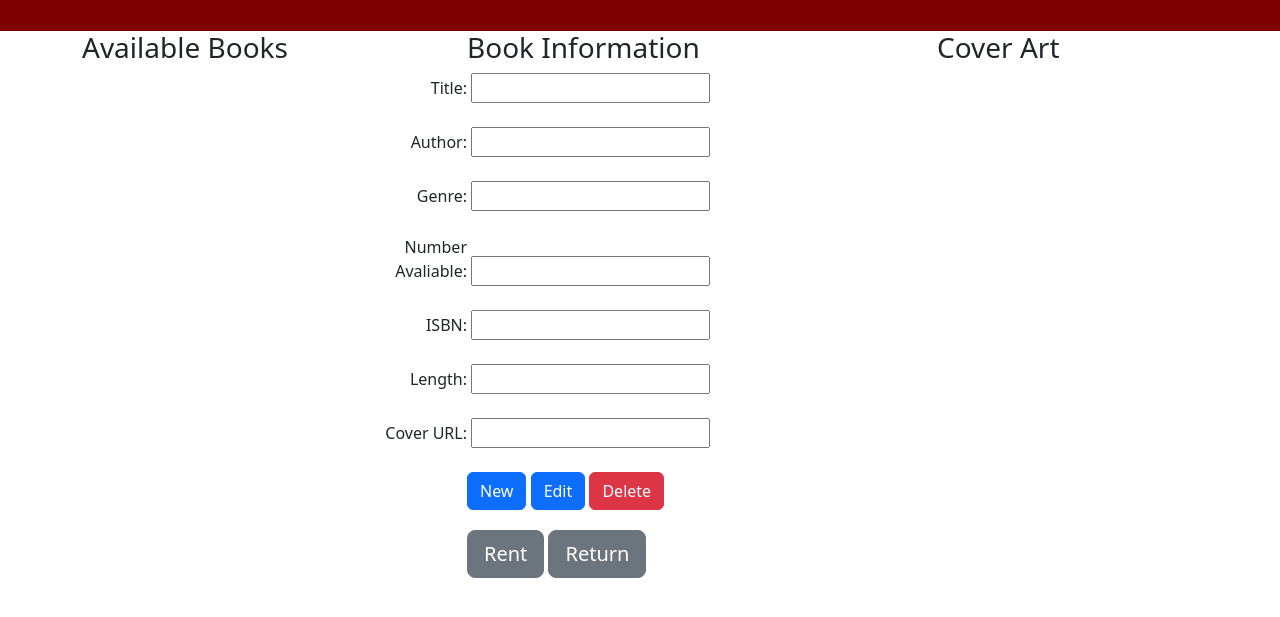
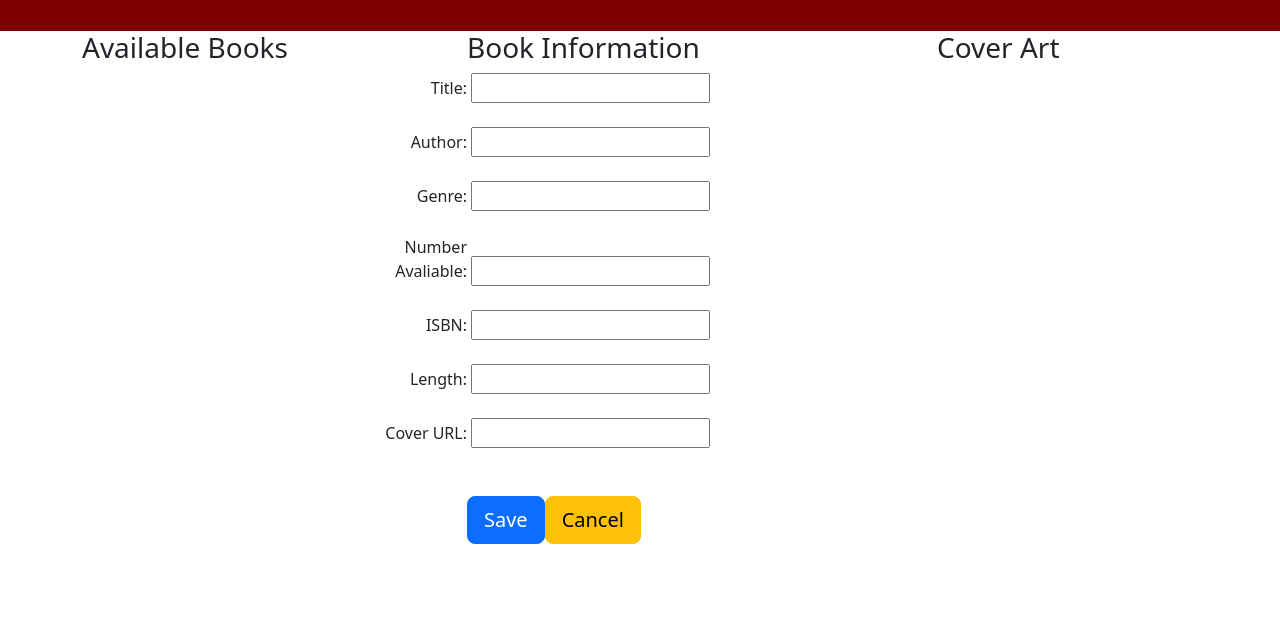
Before and after one commit to UAMIS221-321/mis-221-pa6-mcskelton, a plain HTML site: page client/index.html in a window 1280 px wide. Both pictures are taken after a click on the button "New". Shown: the part 121-738 px from the top of the page. Drawn offline with nearby package versions, Linux system fonts and the light colour scheme; no server answers.

Commit message:
save and cancel  buttons not hiding

```diff
--- a/client/index.html
+++ b/client/index.html
@@ -47,7 +47,7 @@
                 <div class="btnRow">
                     <button id="newButton" class="btn btn-primary" onclick = "handleNewClick()">New</button>
                     <button id="editButton" class="btn btn-primary" onclick="handleEditClick()">Edit</button>
-                    <button id="deleteButton" class="btn btn-danger " onclick= "handleDeleteclick()">Delete</button><br>
+                    <button id="deleteButton" class="btn btn-danger " onclick= "handleDeleteClick()">Delete</button><br>
                     <button id="rentButton" class="btn btn-secondary btn-lg btnBottom" onclick="handleRentClick()">Rent</button>
                     <button id="returnButton" class="btn btn-secondary btn-lg btnBottom" onclick="handleReturnClick()">Return</button>
                     <span id="saveButton"></span>
--- a/client/resources/scripts/index.js
+++ b/client/resources/scripts/index.js
@@ -3,7 +3,7 @@ function handleOnLoad(){
 }
 
 function handleOnChange(){
-    const selectedId = getElementById("selectListBox").value;
+    const selectedId = document.getElementById("selectListBox").value;
     bookList.forEach((book)=>{
         if(book.id == selectedId){
             myBook = book;
@@ -16,8 +16,8 @@ function handleOnChange(){
 function handleEditClick(){
     makeEditable();
     hideButtons();
-    var bettonHtml = "<button class=\"btn btn-primary btn-lg\"onclick=\"handeEditSave("+myBook.id+")\">Save<\button>"
-    buttonHtml += "<button class=\"btn btn-warning btn-cancle\" onclick=\"handleCancelSave()\"<Cancel<\button>"
+    var bettonHtml = "<button class=\"btn btn-primary btn-lg\"onclick=\"handeEditSave("+myBook.id+")\">Save</button>"
+    buttonHtml += "<button class=\"btn btn-warning btn-cancle\" onclick=\"handleCancelSave()\">Cancel</button>"
     document.getElementById("saveButton").innerHTML = buttonHtml;
     document.getElementById("saveButton").style.display = "inline-block";
 }
@@ -26,8 +26,8 @@ function handleNewClick(){
     makeEditable();
     hideButtons();
     blankFields();
-    var buttonHtml = "<button class=\"btn btn-primary btn-lg\" onclick=\"handleNewSave()\">Save<\button>"
-    buttonHtml += "<button class=\"btn btn-warning btn-lg btn-cancle\" onclick=\"handleCancelSave()\">Cancel<\button>"
+    var buttonHtml = "<button class=\"btn btn-primary btn-lg\" onclick=\"handleNewSave()\">Save</button>"
+    buttonHtml += "<button class=\"btn btn-warning btn-lg btn-cancle\" onclick=\"handleCancelSave()\">Cancel</button>"
     document.getElementById("saveButton").innerHTML = buttonHtml;
     document.getElementById("saveButton").style.display = "inline-block";
 }
@@ -72,7 +72,7 @@ function populateForm(){
     document.getElementById("bookAuthor").value = myBook.author;
     document.getElementById("bookGenre").value = myBook.genre;
     document.getElementById("bookAvlb").value = myBook.numAvlb;
-    document.getElementById("bookIbsn").value = myBook.ibsn;
+    document.getElementById("bookIsbn").value = myBook.isbn;
     document.getElementById("bookLength").value = myBook.length;
     document.getElementById("bookCover").value = myBook.cover;
     var html = "<img class = \"coverArt\" src= \"" + myBook.cover + "\"></img>";
@@ -100,7 +100,7 @@ function hideButtons(){
     document.getElementById("bookAuthor").readOnly=false;
     document.getElementById("bookGenre").readOnly=false;
     document.getElementById("bookAvlb").readOnly=false;
-    document.getElementById("bookIbsn").readOnly=false;
+    document.getElementById("bookIsbn").readOnly=false;
     document.getElementById("bookLength").readOnly=false;
     document.getElementById("bookCover").readOnly=false;
  }
@@ -110,7 +110,7 @@ function hideButtons(){
     document.getElementById("bookAuthor").value="";
     document.getElementById("bookGenre").value="";
     document.getElementById("bookAvlb").value="";
-    document.getElementById("bookIbsn").value="";
+    document.getElementById("bookIsbn").value="";
     document.getElementById("bookLength").value="";
     document.getElementById("bookCover").value="";
  }
@@ -120,7 +120,7 @@ function hideButtons(){
     document.getElementById("bookAuthor").readOnly=true;
     document.getElementById("bookGenre").readOnly=true;
     document.getElementById("bookAvlb").readOnly=true;
-    document.getElementById("bookIbsn").readOnly=true;
+    document.getElementById("bookIsbn").readOnly=true;
     document.getElementById("bookLength").readOnly=true;
     document.getElementById("bookCover").readOnly=true;
  }
```
